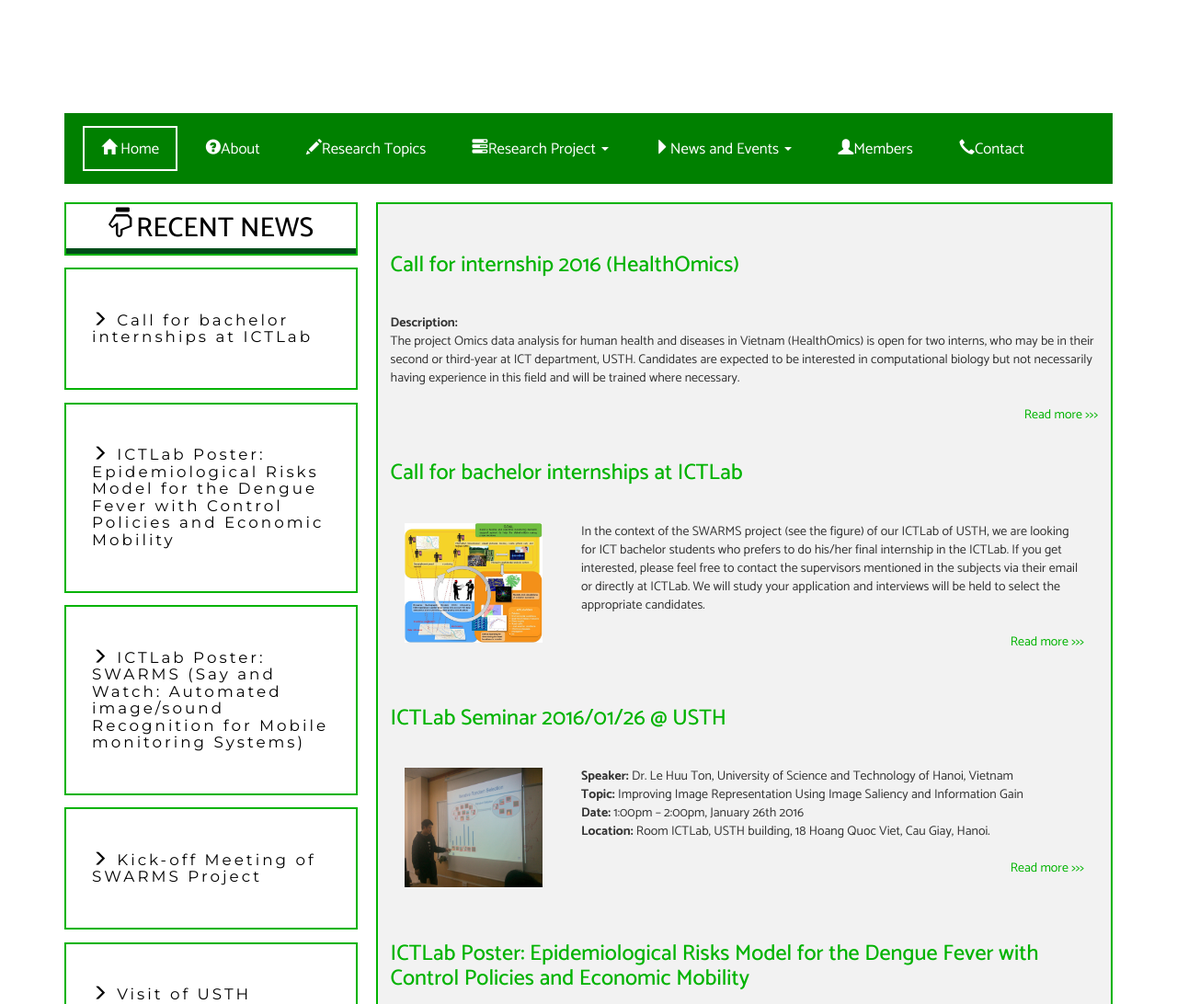
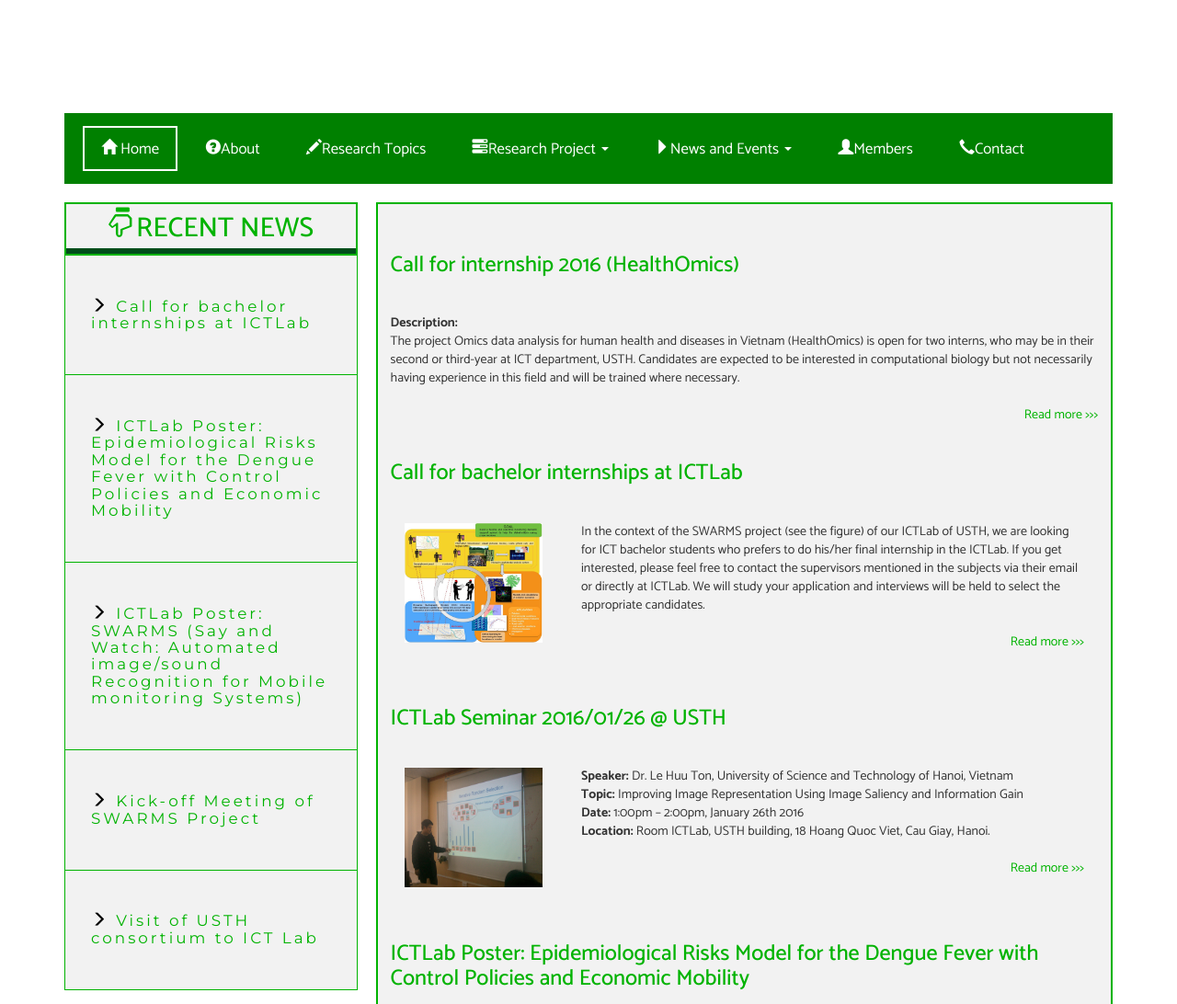
Before and after one commit to sieunhanvodich/ICT5-assignment, a plain HTML site: page index.html in a window 1280 px wide. Shown: the top 1092 px of the page at 92% size. Drawn offline with Linux system fonts and the light colour scheme.

Commit message:
update side bar index

```diff
--- a/css/researchtopic.css
+++ b/css/researchtopic.css
@@ -16,7 +16,7 @@
     width: 28%;
     float: left;
     margin-top: 20px;
-    margin-bottom: 20px;
+    margin-bottom: 5px;
 }
 
 .content-body h4{
@@ -99,13 +99,20 @@ hr.cutter:after {
 }
 .navbarleft-index{
     background-color: #fff;
-    border: 2px solid #00b300;
+    border: solid 1px #00b300;
+    /*border-left: none;
+    border-right: none;*/
+    border-top: none;
+    padding-top: 3px 3px 3px 3px;
+    background:#f2f2f2;
 }
 .navbarleft-index h6{
   color:black;
+  color:#00b300;
 }
 .navbarleft-index h2{
   color: black;
+  color:#00b300;
 }
 
 .recent-new{
--- a/index.html
+++ b/index.html
@@ -117,31 +117,25 @@ Smartphone Compatible web template, free webdesigns for Nokia, Samsung, LG, Sony
 <!-- <div class="content"> -->
 	<div class="container">
 		<div class="list-body">
-			<div class="navbarleft-index">
+			<div class="navbarleft-index" style="border:2px solid #00b300;">
 				<h2 class="recent-new"><span class="glyphicon glyphicon-hand-down"></span>RECENT NEWS</h2>
 				<p class="border-bottom"></p>
 			</div>
-			<h6><br></h6>
-			<div class=" content-top2 navbarleft-index">
+			<div class="content-top2 navbarleft-index">
 				<h6><span class="glyphicon glyphicon-menu-right" style="color:black"></span> Call for bachelor internships at ICTLab</h6>
 			</div>
-			<h6><br></h6>
 			<div class=" content-top2 navbarleft-index">
 				<h6><span class="glyphicon glyphicon-menu-right" style="color:black"></span> ICTLab Poster: Epidemiological Risks Model for the Dengue Fever with Control Policies and Economic Mobility</h6>
 			</div>
-			<h6><br></h6>
 			<div class=" content-top2 navbarleft-index">
-				<h6><span class="glyphicon glyphicon-menu-right" style="color:black`"></span> ICTLab Poster: SWARMS (Say and Watch: Automated image/sound Recognition for Mobile monitoring Systems)</h6>
+				<h6><span class="glyphicon glyphicon-menu-right" style="color:black"></span> ICTLab Poster: SWARMS (Say and Watch: Automated image/sound Recognition for Mobile monitoring Systems)</h6>
 			</div>
-			<h6><br></h6>
 			<div class=" content-top2 navbarleft-index">
 				<h6><span class="glyphicon glyphicon-menu-right" style="color:black"></span> Kick-off Meeting of SWARMS Project</h6>
 			</div>
-			<h6 ><br></h6>
 			<div class=" content-top2 navbarleft-index">
 				<h6><span class="glyphicon glyphicon-menu-right" style="color:black"></span> Visit of USTH consortium to ICT Lab</h6>
 			</div>
-			<h6><br></h6>
 
 		</div>
 		<div class="content-body">
```
